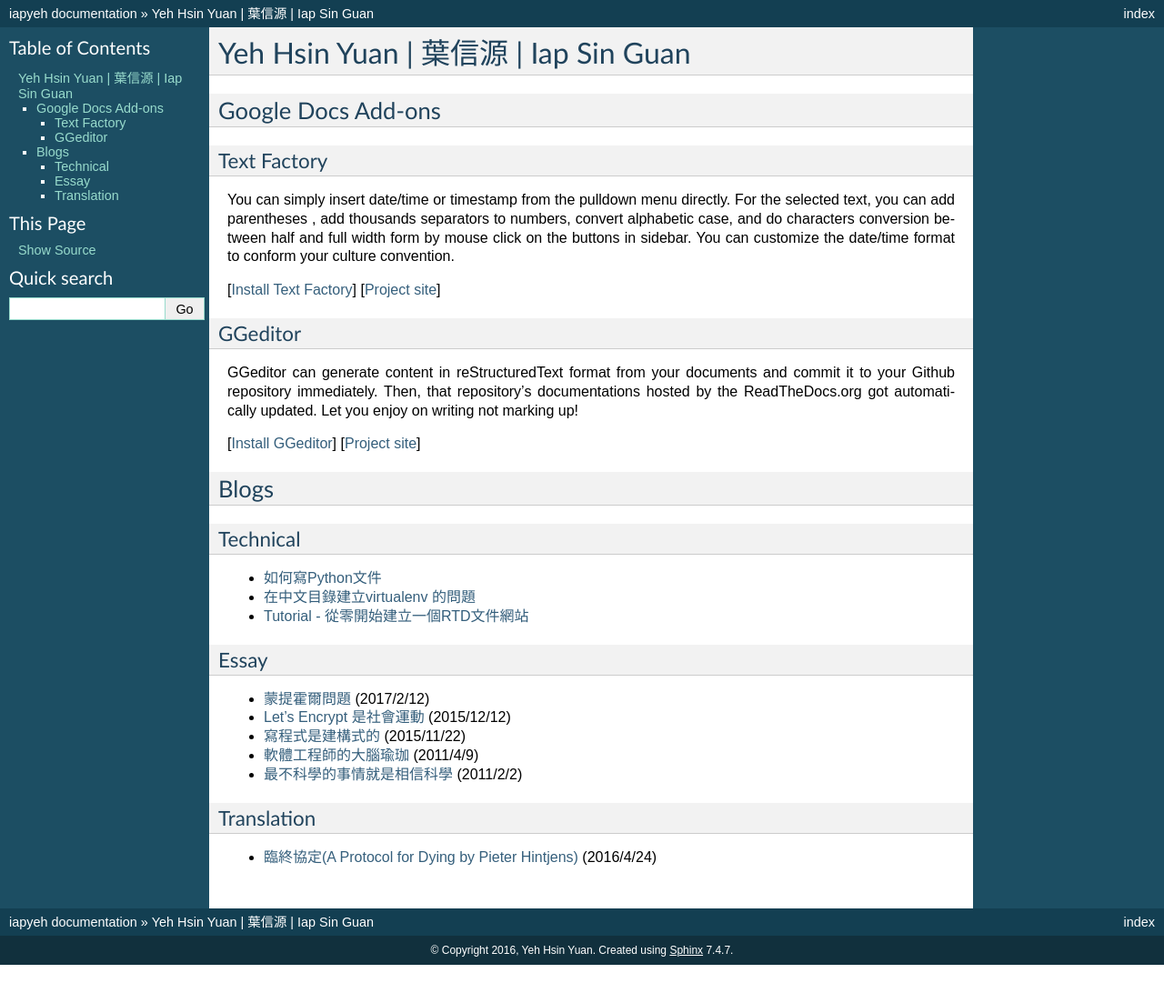
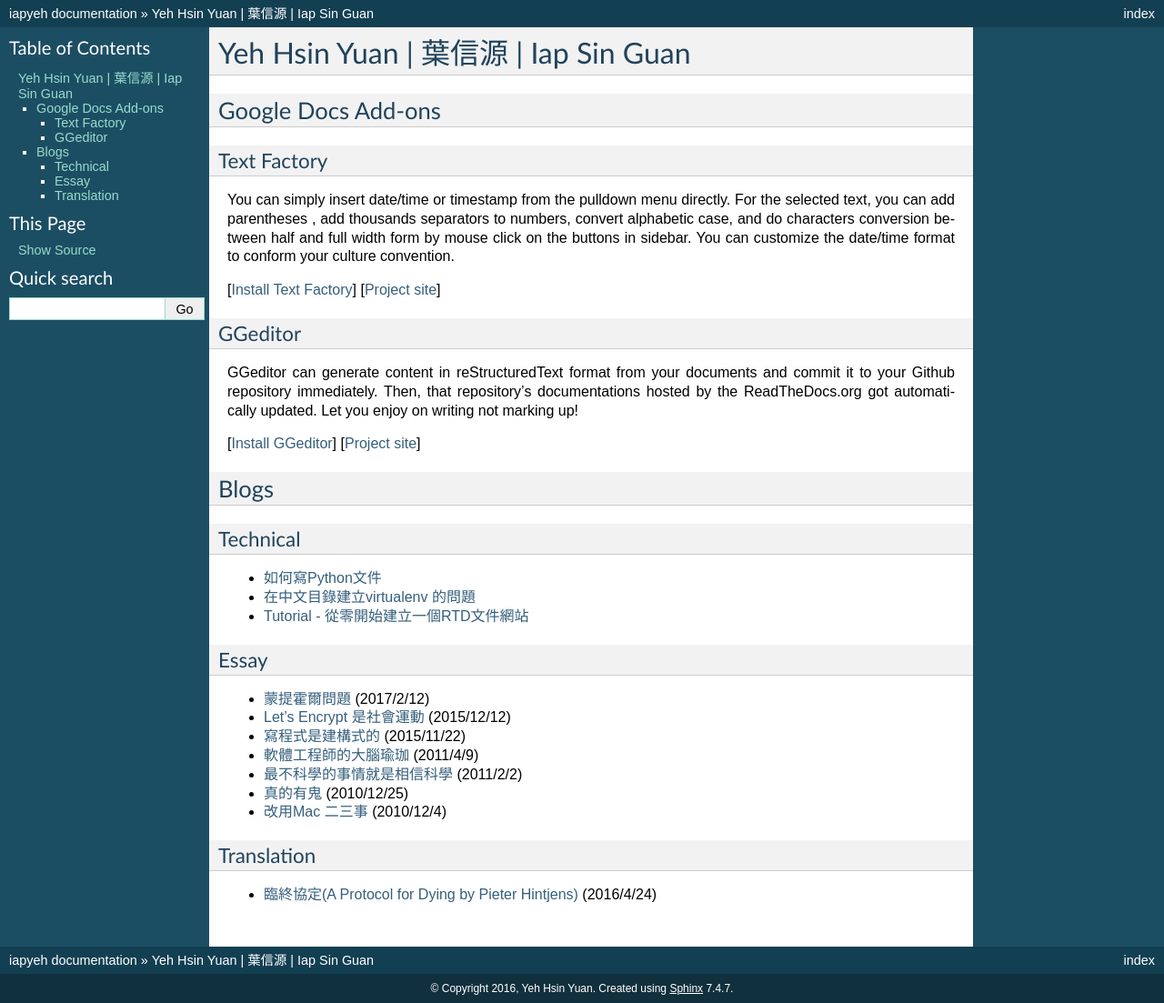
Before and after one commit to iapyeh/iapyeh, a Sphinx documentation site: the page built from docs/index.rst, in a window 1280 px wide. Shown: the whole page at 91% size. Built offline with Sphinx 7.4.7, drawn with Linux system fonts in a browser that asks for light colours; before the commit the page ends 1061 px from its top, so only the background shows below that.

Commit message:
Google Docs reST Editor@2017-2-19 9:53:37

```diff
--- a/docs/index.rst
+++ b/docs/index.rst
@@ -58,12 +58,16 @@
 
 * \ |LINK12|\  (2011/2/2)
 
+* \ |LINK13|\  (2010/12/25)
+
+* \ |LINK14|\  (2010/12/4)
+
 .. _h6d307874835717394e3f1a464967c:
 
 Translation
 ===========
 
-* \ |LINK13|\  (2016/4/24)
+* \ |LINK15|\  (2016/4/24)
 
 .. bottom of content
 
@@ -118,4 +122,12 @@
 
 .. |LINK13| raw:: html
 
+    <a href="blogs/essay/hasghost.html">真的有鬼</a>
+
+.. |LINK14| raw:: html
+
+    <a href="blogs/essay/switch2mac.html">改用Mac 二三事</a>
+
+.. |LINK15| raw:: html
+
     <a href="blogs/translation/AProtocol4Dying.html">臨終協定(A Protocol for Dying by Pieter Hintjens)</a>
```
